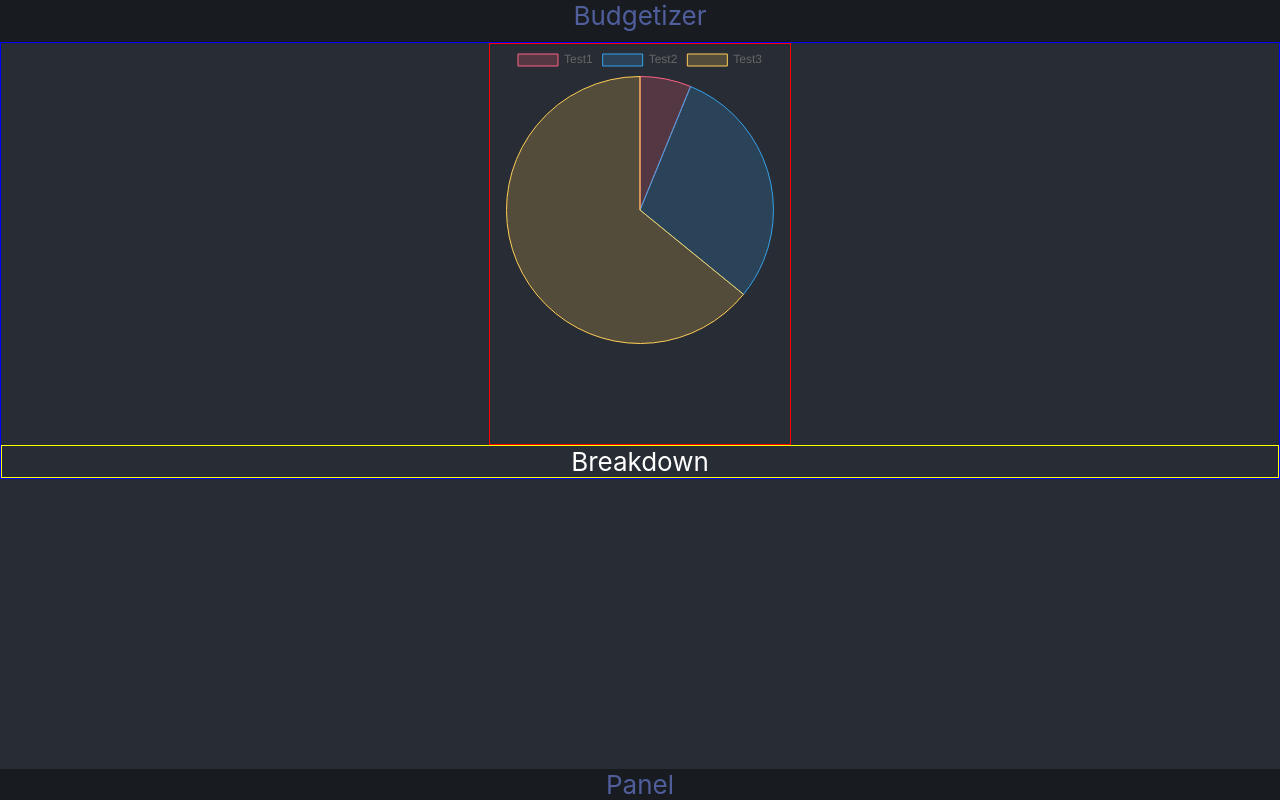
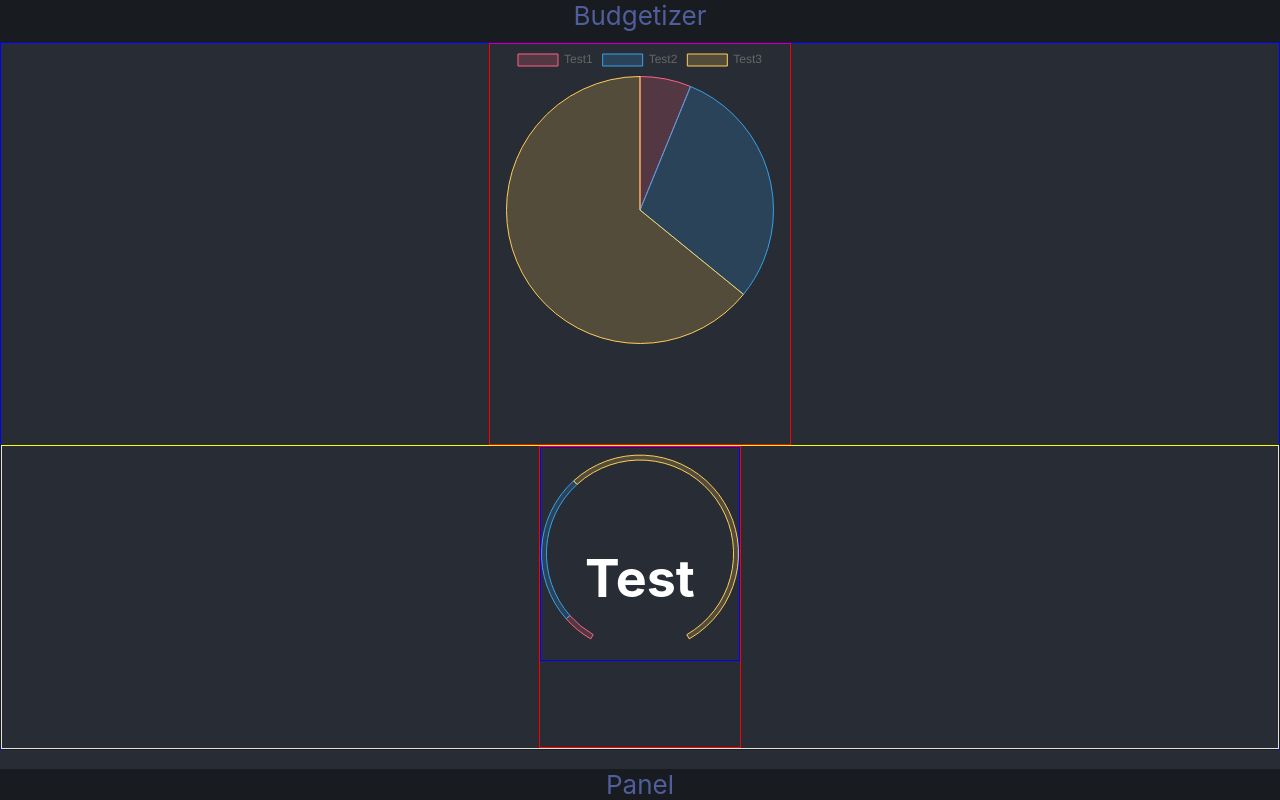
Before and after one commit to RyanKastl/Budgetizer, a React (Create React App) app in the folder FrontEnd/: page / in a window 1280 px wide. Built offline with nearby package versions, Linux system fonts and the light colour scheme.

Commit message:
Messin around

```diff
--- a/FrontEnd/src/App.js
+++ b/FrontEnd/src/App.js
@@ -5,6 +5,16 @@ import TrackerPage from './Pages/Tracker';
 import React, { useState } from 'react';
 
 function App() {
+
+  const pages = [
+    <TrackerPage/>,
+    <ExpenseChart/>
+  ];
+
+  const panelLabels = [
+    "Goals",
+    "Monthly"
+  ];
 
   const [flagValue, setFlagValue] = useState(false);
 
--- a/FrontEnd/src/Pages/Tracker.css
+++ b/FrontEnd/src/Pages/Tracker.css
@@ -12,7 +12,9 @@
 
 .TrackerBreakdown {
     border: 1px solid yellow;
-    height: 50%;
+    height: 100%;
+    display: flex;
+    flex-direction: row;
 }
 
 .PieContainer {
@@ -21,3 +23,10 @@
     width: 300px;
     margin: auto;
 }
+
+.GaugeContainer {
+    border: 1px solid red;
+    height: 300px;
+    width: 200px;
+    margin: auto;
+}
--- a/FrontEnd/src/Pages/Tracker.js
+++ b/FrontEnd/src/Pages/Tracker.js
@@ -30,7 +30,9 @@ function TrackerPage() {
                 </div>
             </div>
             <div className='TrackerBreakdown'>
-                Breakdown
+                <div className='GaugeContainer'>
+                    <GaugeChart data={PieData} options={PieOptions}/>
+                </div>
             </div>
         </div>
     );
```
